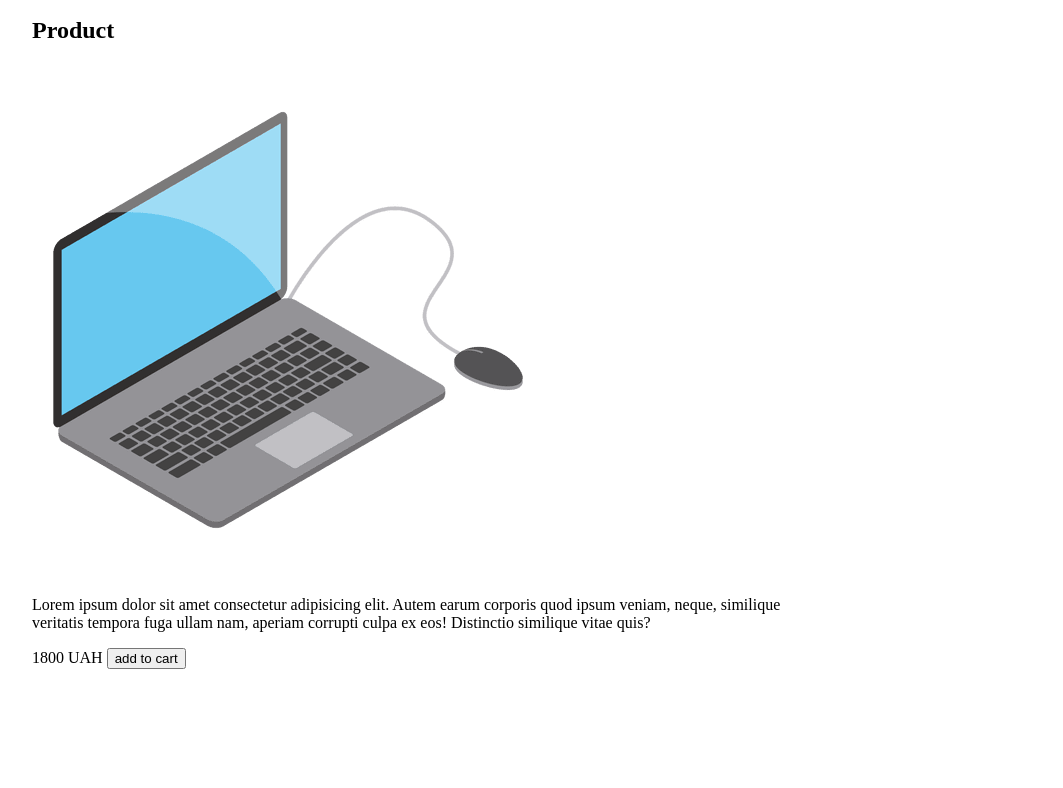
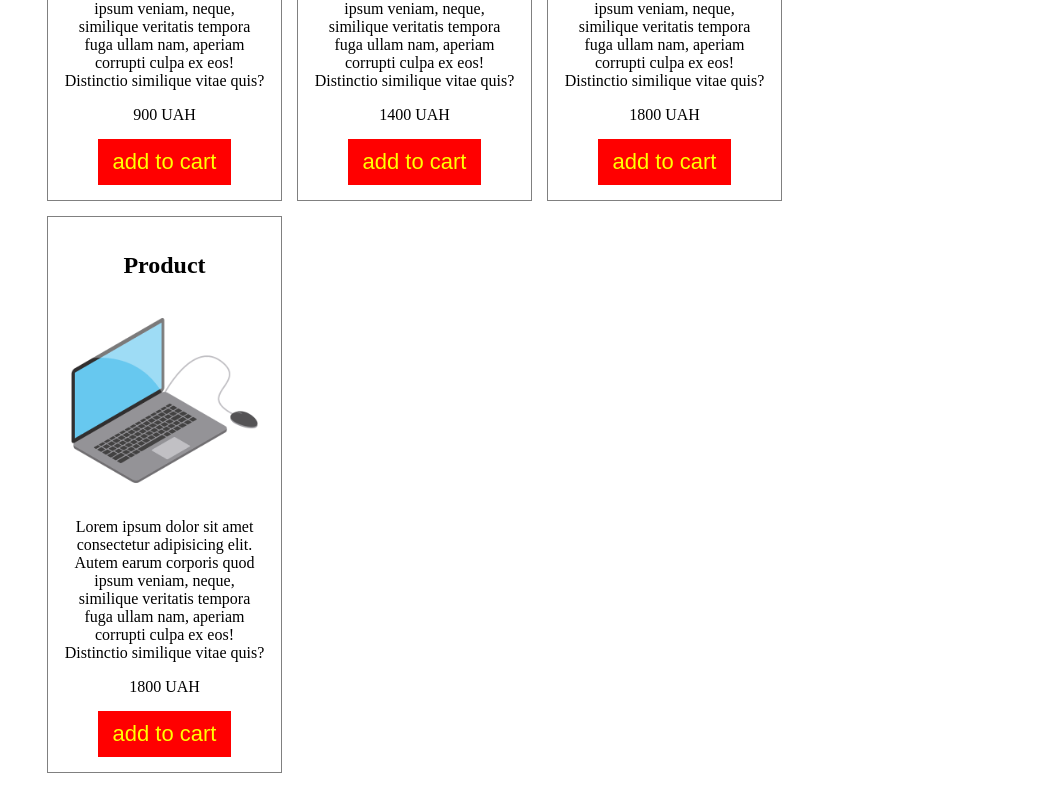
Before and after one commit to 88ryabchik/My_html-project, a plain HTML site: page index.html in a window 1280 px wide. Shown: the part 1210-1998 px from the top of the page, without its empty margins (108-1171 px from the left). Before the commit the page ends 1879 px from the top, so only its background shows below. Drawn offline with Linux system fonts and the light colour scheme.

Commit message:
created products block

```diff
--- a/index.html
+++ b/index.html
@@ -107,7 +107,7 @@
                     <button>add to cart</button>
 
                 </div>
-                <div class="product-7">
+                <div class="product">
                     <h2>Product</h2>
                     <img src="note.png">
                     <p>
--- a/style.css
+++ b/style.css
@@ -1,3 +1,9 @@
+* {
+box-sizing: border-box;
+}
+
+
+
 body, ul {
     padding: 0;
     margin:0;
@@ -17,7 +23,7 @@ header {
     justify-content: space-between;
     align-items: center;
     flex-wrap: wrap;
-    margin-top: 15px;
+    margin: 15px 0;
     background: greenyellow;
 }
 
@@ -48,19 +54,41 @@ header ul a {
 }
 
 #page .product {
-    max-width: 220px;
+    max-width: 235px;
     text-align: center;
+    border: 1px solid grey;
+    display: flex;
+    align-items: center;
+    flex-direction: column;
+    margin: 0 0 15px 15px;
+    padding: 15px;
 }
+
 
 #page .product img {
     max-width: 100%;
 }
 
 #page {
-    width: 75%;
-    justify-content: space-between;
+    width: 75%;15px
+    justify-con15pxent: space-between;
 }
 
 #sidebar {
     width: 25% ;
 }
+
+#page .product button {
+background: red;
+color: yellow;
+padding: 10px 15px;
+font-size: 22px;
+margin-top: 15px;
+border: none;
+cursor: pointer;
+transition: 0.5s;
+}
+
+#page .product button:hover {
+    background: #ff9101;
+}
```
